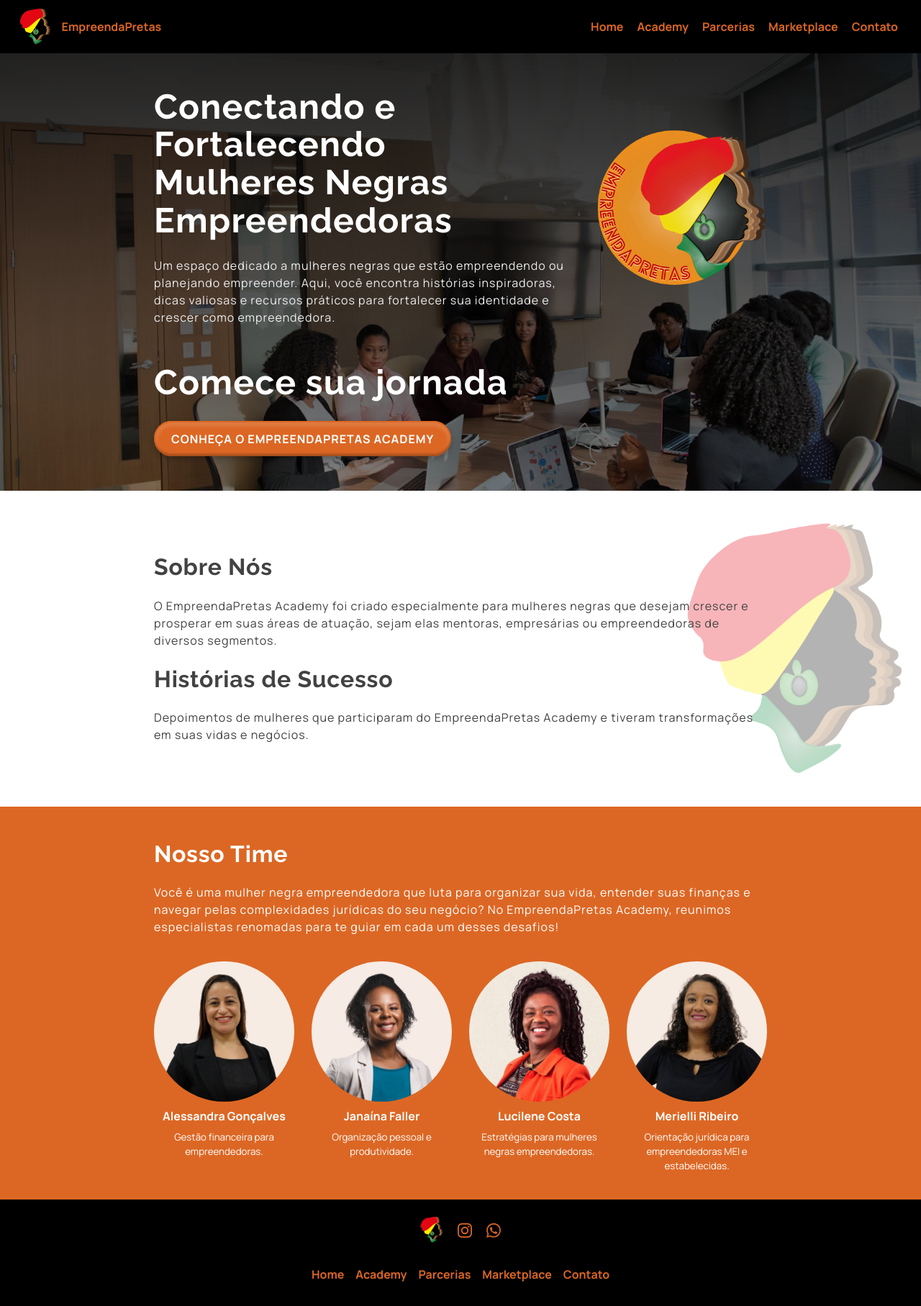
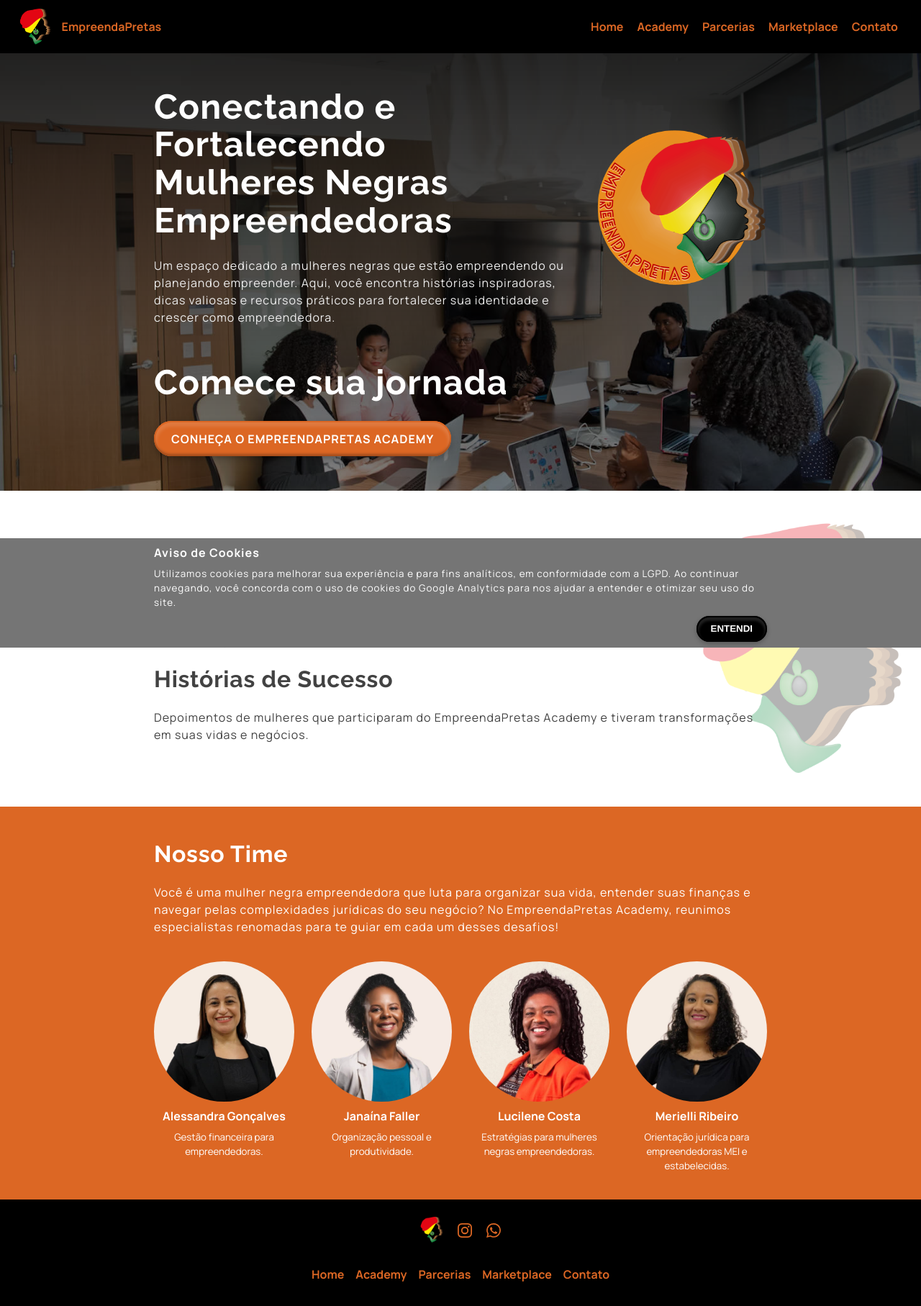
Before and after one commit to empreendapretas/empreendapretas.github.io, a Jekyll site: the page built from index.html, in a window 1280 px wide. Shown: the whole page at 72% size. Built offline with Jekyll 4.4.1, drawn with Linux system fonts in a browser that asks for light colours; the list of posts is cut into pages by our own code.

Commit message:
Aviso de Cookies

```diff
--- /dev/null
+++ b/_includes/dialog/cookies.html
@@ -0,0 +1,29 @@
+<dialog id="dialog-cookies" class="bottom slide-up bg-grey-600">
+  <div class="wrapper">
+    <p class="my-1">
+      <strong>Aviso de Cookies</strong>
+    </p>
+    <p class="font--1 my-1">
+      Utilizamos cookies para melhorar sua experiência e para fins analíticos, em
+      conformidade com a LGPD. Ao continuar navegando, você concorda com o uso de
+      cookies do Google Analytics para nos ajudar a entender e otimizar seu uso do
+      site.
+    </p>
+    <p class="horizontal justify-end my-1">
+      <button style="--button-color: var(--black);" type="button" onclick="closeCookiesWarning();">Entendi</button>
+    </p>
+  </div>
+</dialog>
+
+<script>
+  const isDialogCookiesClosed = localStorage.getItem('dialog-cookies-closed');
+
+  if (!isDialogCookiesClosed) {
+    document.getElementById('dialog-cookies').setAttribute('open', true);
+  }
+
+  function closeCookiesWarning() {
+    localStorage.setItem('dialog-cookies-closed', true);
+    document.getElementById('dialog-cookies').removeAttribute('open');
+  }
+</script>
--- /dev/null
+++ b/_includes/dialog/index.html
@@ -0,0 +1 @@
+{%- include dialog/cookies.html -%}
--- a/_layouts/default.html
+++ b/_layouts/default.html
@@ -1,20 +1,21 @@
 ---
 layout: compress
 ---
-{% capture page_lang %}{{ page.lang | default: site.lang }}{% endcapture %}
+{%- capture page_lang -%}{{ page.lang | default: site.lang }}{%- endcapture -%}
 
 <!DOCTYPE html>
 <html lang="{{page_lang}}">
 
-  {% include head.html %}
+  {%- include head.html -%}
 
   <body>
-    {% include header.html %}
+    {%- include header.html -%}
 
     {{ content }}
 
-    {% include footer.html %}
+    {%- include footer.html -%}
 
+    {%- include dialog/index.html -%}
   </body>
 
 </html>
--- /dev/null
+++ b/_sass/animations.scss
@@ -0,0 +1,12 @@
+.slide-up {
+  animation: slide-up 0.5s ease;
+}
+
+@keyframes slide-up {
+  0% {
+    transform: translateY(100%);
+  }
+  100% {
+    transform: translateY(0);
+  }
+}
--- a/_sass/defaults.scss
+++ b/_sass/defaults.scss
@@ -183,6 +183,21 @@
   background-color: var(--grey-100);
 }
 
+dialog {
+  position: fixed;
+  margin: 0;
+  padding: 0;
+  width: 100%;
+  z-index: 9999;
+  background-color: transparent;
+  border: none;
+  display: none;
+}
+
+dialog[open] {
+  display: block;
+}
+
 [hidden] {
   display: none !important
 }
--- a/_sass/forms.scss
+++ b/_sass/forms.scss
@@ -37,11 +37,12 @@
 }
 
 $pill-shadow: inset 0 -0.2em 0.2em rgba(0, 0, 0, 0.25),
-  inset 0 0 0 2px var(--brand-color),
+  inset 0 0 0 2px var(--button-color),
   inset 0 0.25em 0.25em 0.25em rgba(255, 255, 255, 0.125);
 
 button,
 .button {
+  --button-color: var(--brand-color);
   display: inline-block;
   padding: 0.8em 1.5em;
   text-decoration: none;
@@ -50,7 +51,7 @@
   font-weight: bold;
   border: 0 none;
   border-radius: 5em;
-  background-color: var(--brand-color);
+  background-color: var(--button-color);
   color: var(--white);
   cursor: pointer;
   transition: 0.2s ease-in-out;
@@ -60,7 +61,7 @@
   &:focus,
   &:active {
     text-decoration: none;
-    background-color: var(--brand-color);
+    background-color: var(--button-color);
     color: var(--white);
     box-shadow: 0 0.2em 0.5em 0.3em rgba(0, 0, 0, 0.4), $pill-shadow;
   }
--- a/_sass/helpers.scss
+++ b/_sass/helpers.scss
@@ -39,6 +39,38 @@
   img {
     width: 100%;
   }
+}
+
+.pos-f {
+  position: fixed;
+}
+
+.pos-a {
+  position: absolute;
+}
+
+.pos-r {
+  position: relative;
+}
+
+.pos-s {
+  position: static;
+}
+
+.top {
+  top: 0;
+}
+
+.right {
+  right: 0;
+}
+
+.bottom {
+  bottom: 0;
+}
+
+.left {
+  left: 0;
 }
 
 .border-radius {
--- a/assets/css/style.scss
+++ b/assets/css/style.scss
@@ -9,5 +9,6 @@
 @import "spacing";
 @import "forms";
 @import "helpers";
+@import "animations";
 @import "global";
 @import "home";
```
